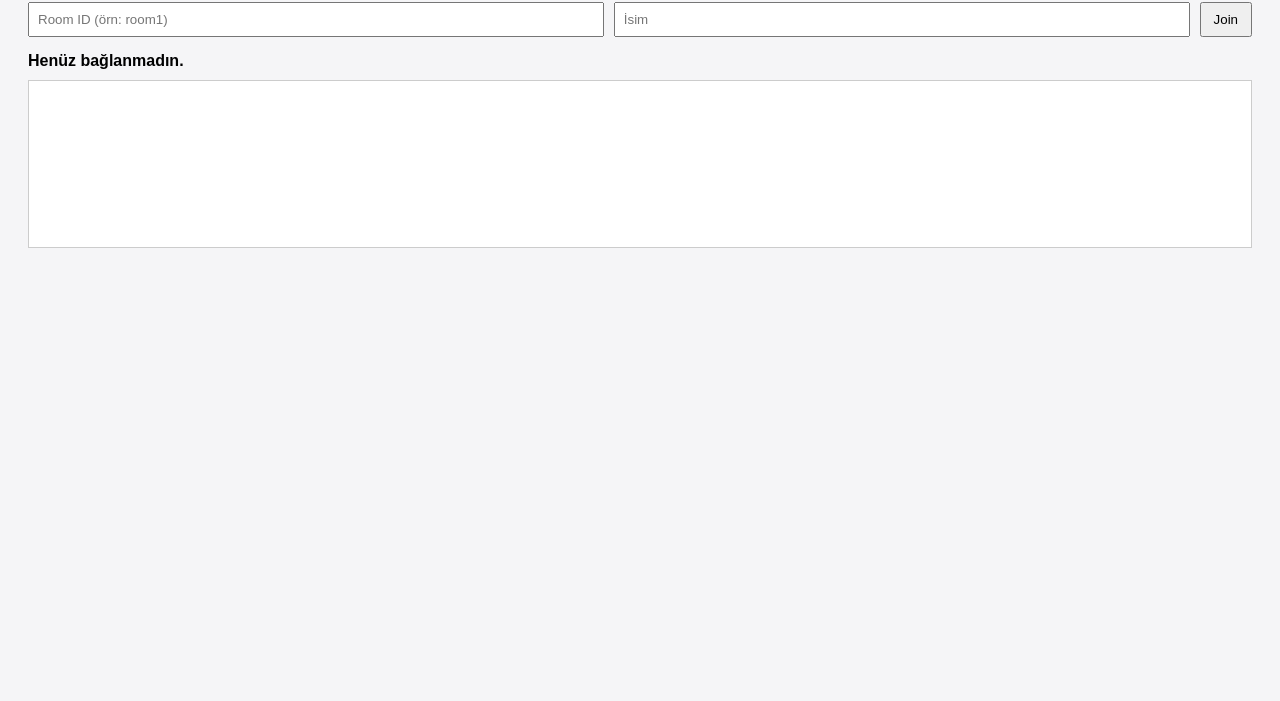
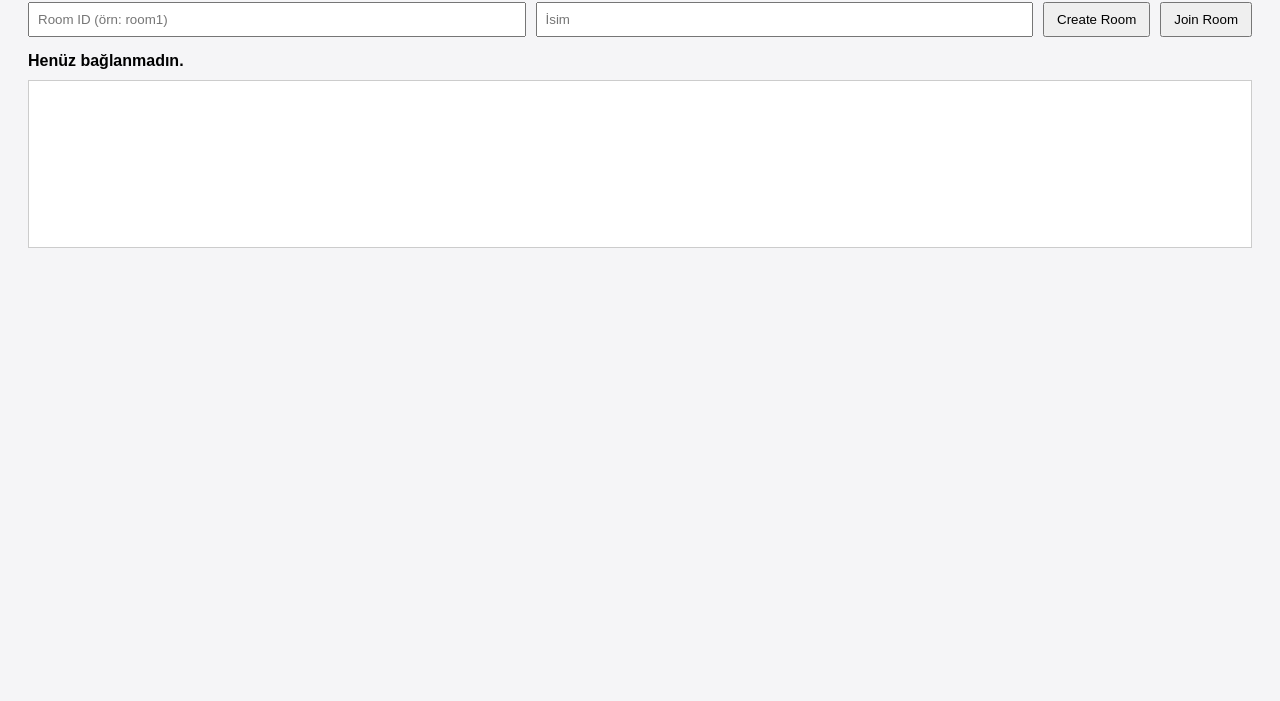
Before and after one commit to Negro31/Sihirli-Satranc, a website: page public/index.html in a window 1280 px wide. Shown: the part 99-800 px from the top of the page. Drawn offline with nearby package versions, Linux system fonts and the light colour scheme.

Commit message:
Update index.html

```diff
--- a/public/index.html
+++ b/public/index.html
@@ -12,7 +12,9 @@
   <div class="controls">
     <input id="roomId" placeholder="Room ID (örn: room1)" />
     <input id="name" placeholder="İsim" />
-    <button id="joinBtn">Join</button>
+
+    <button id="createBtn">Create Room</button>
+    <button id="joinBtn">Join Room</button>
   </div>
 
   <div id="status">Henüz bağlanmadın.</div>
```
